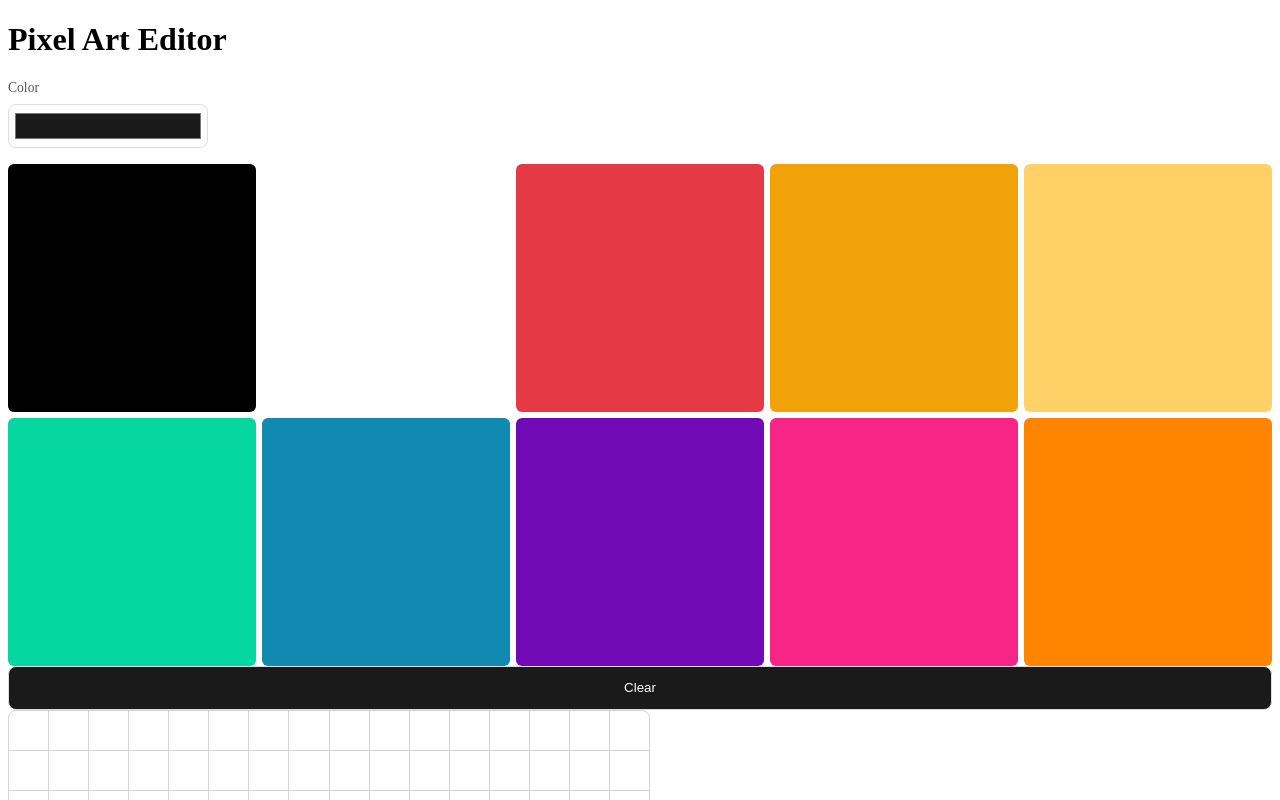
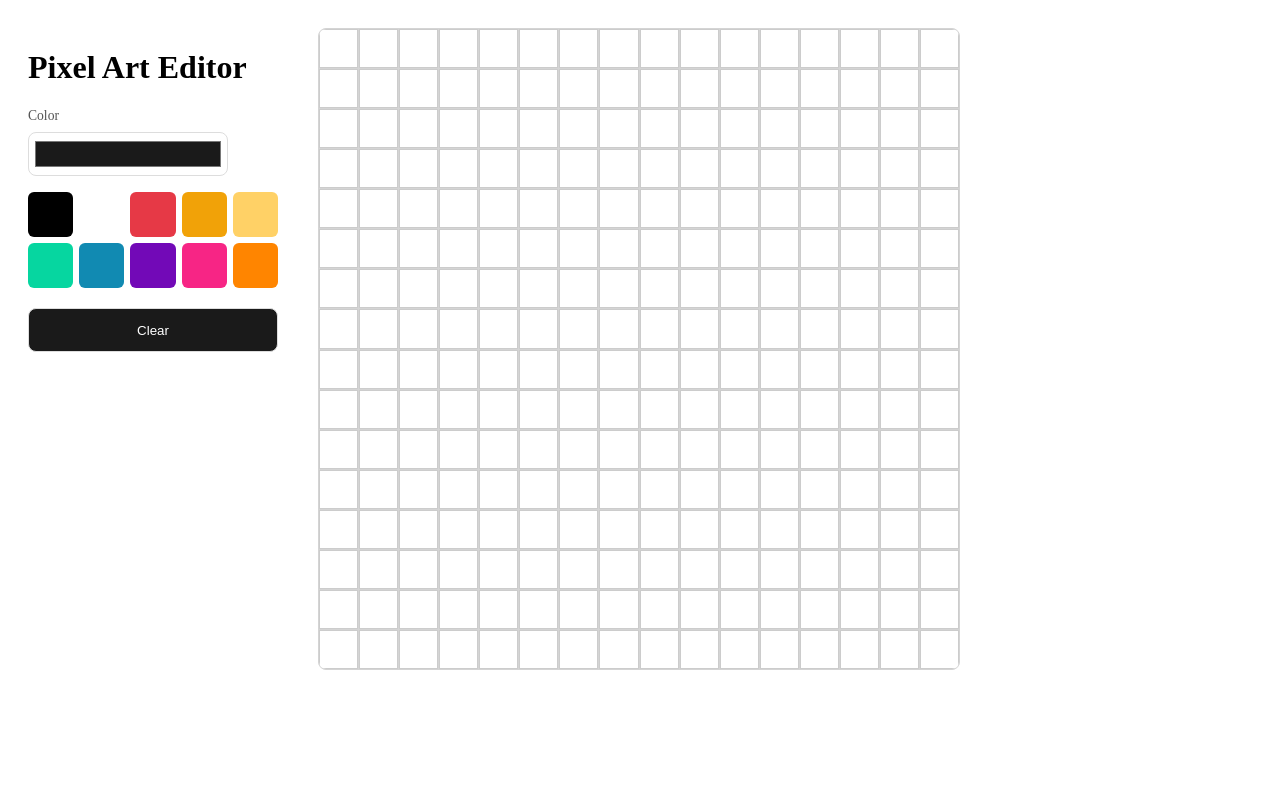
Before and after one commit to Azeb-S/Pixel-Art-Maker-, a React (Vite) app: page / in a window 1280 px wide. Shown: the top 800 px of the page. Built offline with nearby package versions, Linux system fonts and the light colour scheme.

Commit message:
ajusted the page

```diff
--- a/src/App.css
+++ b/src/App.css
@@ -72,4 +72,27 @@
     padding: 4px;
     background-color: #1a1a1a;
     color: white;
+    margin-top: 20px;
 }
+
+.app {
+  display: flex;
+  gap: 40px;
+  align-items: flex-start;
+  padding: 20px;
+}
+
+.tools {
+  width: 250px;
+}
+
+.pixel-grid {
+  display: grid;
+  width: 640px;
+  height: 640px;
+}
+
+.pixel {
+  border: 1px solid #ccc;
+  padding: 0;
+}
--- a/src/App.jsx
+++ b/src/App.jsx
@@ -47,7 +47,8 @@ function App() {
     setGrid(next)
   }
 
-  return (<div className='pixel-art'>
+  return (<div className='app'>
+        <div className="tools">
     <h1>Pixel Art Editor</h1>
 
     <label className="pixel-tools">
@@ -81,7 +82,7 @@ function App() {
 
 
 
-
+      </div>
 
     <div className='pixel-grid'
       style={{ gridTemplateColumns: `repeat(${GRID_SIZE}, 1fr)` }}
```
